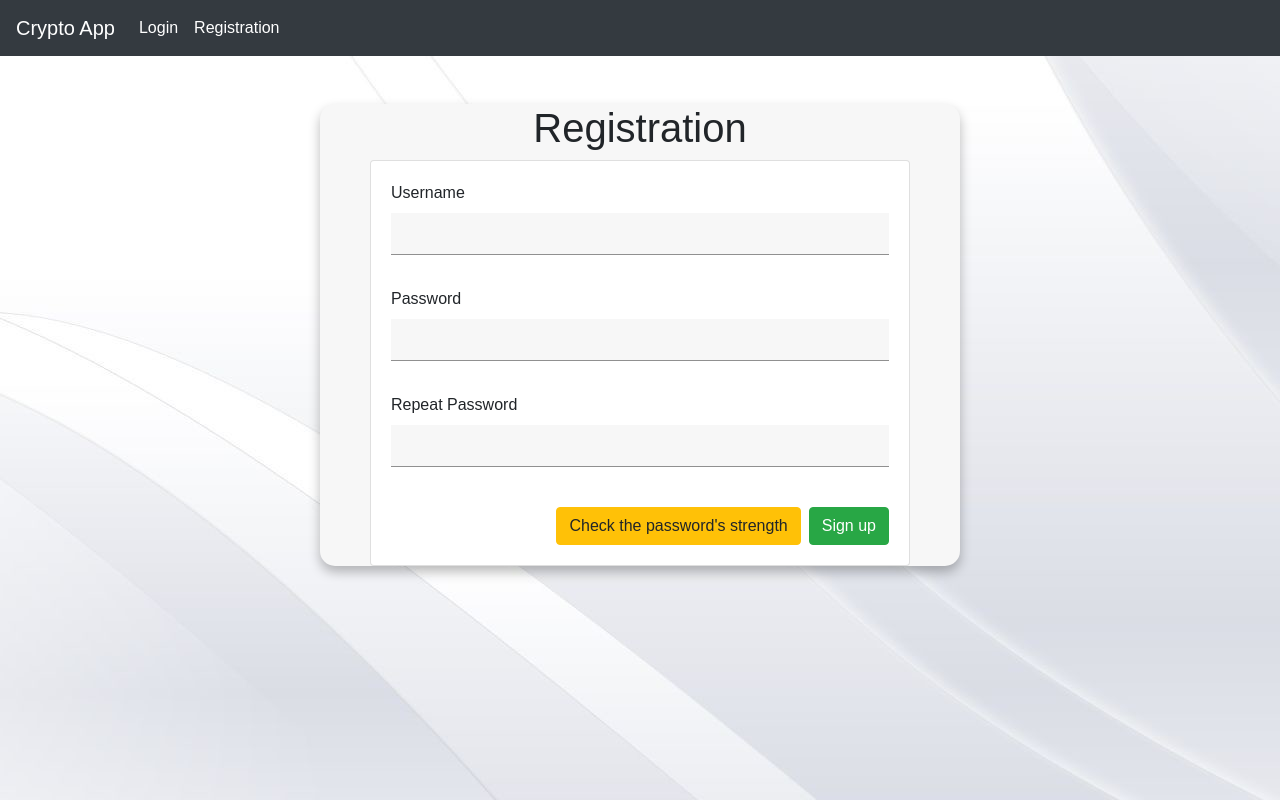
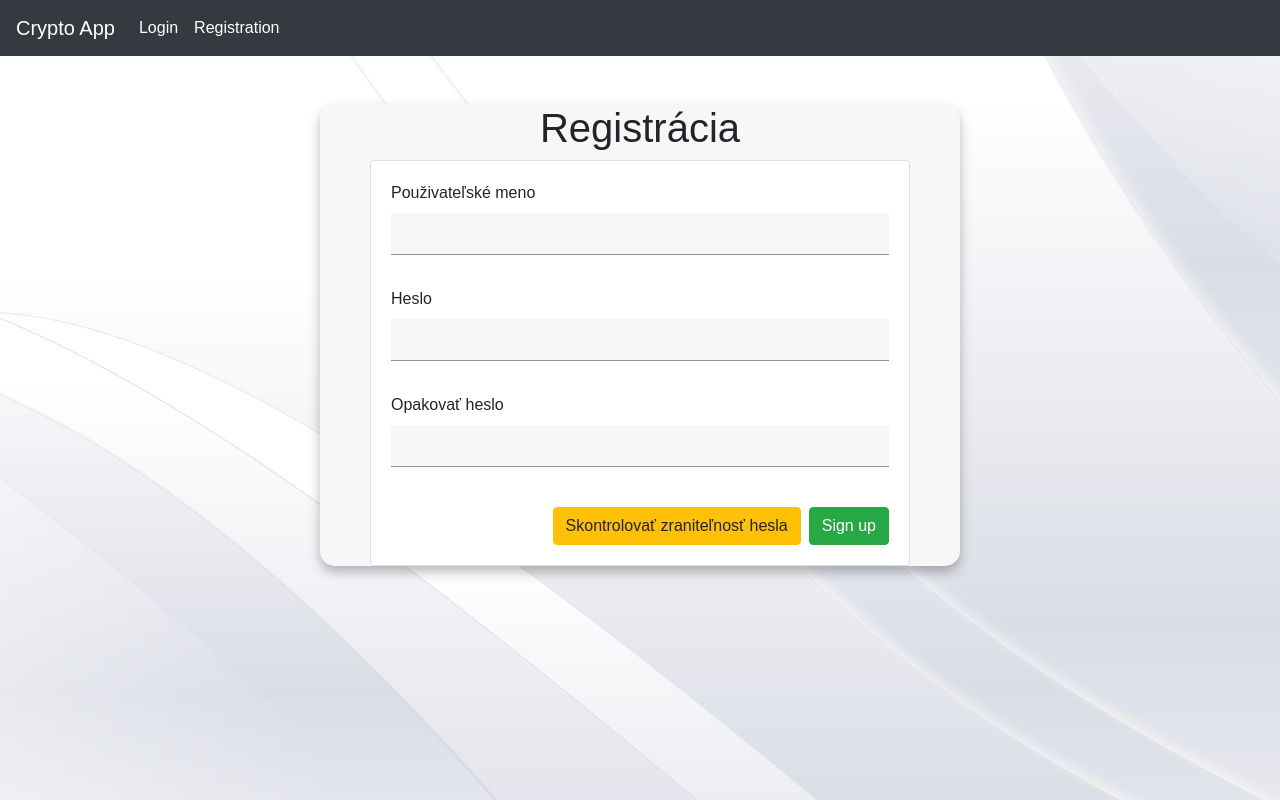
Before and after one commit to xSimekj1/UBP, an Angular app in the folder zadanie/: page /signup in a window 1280 px wide. Built offline with nearby package versions, Linux system fonts and the light colour scheme.

Commit message:
minor fixes, translation sign-up page

```diff
--- a/zadanie/src/app/code/file-management/file-management.component.ts
+++ b/zadanie/src/app/code/file-management/file-management.component.ts
@@ -32,7 +32,6 @@ export class FileManagementComponent implements OnInit {
     this.fileService.getFilesByUsername().subscribe(
       filemetadata => {
         this.filesData = filemetadata;
-        console.log(filemetadata);
       },
       error => {
         // TODO: log error
--- a/zadanie/src/app/code/signup/signup.component.html
+++ b/zadanie/src/app/code/signup/signup.component.html
@@ -1,41 +1,43 @@
 <app-menu></app-menu>
 <div class="mt-5 container col-lg-6">
-  <h1 class="text-center">Registration</h1>
+  <h1 class="text-center">Registrácia</h1>
   <div class="card">
     <div class="card-body">
-      <!-- <form class="form-group"> -->
         <!-- <div class="alert alert-warning" *ngIf='notEqualPasswords'>{{errorMessage1}}</div>
         <div class="alert alert-warning" *ngIf='usedUsername'>{{errorMessage2}}</div> -->
 
         <div class="user-input-group">
-          <label for="username">Username</label>
+          <label for="username">Použivateľské meno</label>
           <input type="text" id="username" [(ngModel)]="username">
           <div class="warning-message-wrapper">
-            <p *ngIf="userAlreadyExists">Unfortunately, the username is already taken.</p>
+            <p *ngIf="userAlreadyExists">Toto užívateľské meno už existuje.</p>
           </div>
         </div>
 
         <div class="user-input-group">
-          <label for="password">Password</label>
-          <input type="text" id="password" [(ngModel)]="password">
+          <label for="password">Heslo</label>
+          <input type="password" id="password" [(ngModel)]="password">
           <div class="warning-message-wrapper">
             <p *ngIf="password.length > 0">{{ checkPassword() }}</p>
           </div>
         </div>
 
         <div class="user-input-group">
-          <label for="password-repeat">Repeat Password</label>
-          <input type="text" id="password-repeat" [(ngModel)]="passwordRepeat">
+          <label for="password-repeat">Opakovať heslo</label>
+          <input type="password" id="password-repeat" [(ngModel)]="passwordRepeat">
           <div class="warning-message-wrapper" >
-            <p *ngIf="checkEqualPasswords() && passwordRepeat.length > 7">The passwords do not equal.</p>
+            <p *ngIf="checkEqualPasswords() && passwordRepeat.length > 7">Heslá sa nezhodujú.</p>
           </div>
         </div>
 
         <div class="btn-wrapper">
-          <button (click)=checkPasswordStrength() class="btn btn-warning">Check the password's strength</button>
+          <button (click)=checkPasswordStrength()
+                  class="btn btn-warning"
+                  title="Umožní skontrolovať zraniteľnosť voči slovníkovému útoku">
+                  Skontrolovať zraniteľnosť hesla</button>
           <button (click)=handleSignUp() class="btn btn-success">Sign up</button>
         </div>
-      <!-- </form> -->
+
     </div>
   </div>
 </div>
--- a/zadanie/src/app/code/signup/signup.component.ts
+++ b/zadanie/src/app/code/signup/signup.component.ts
@@ -35,7 +35,7 @@ export class SignupComponent implements OnInit, OnDestroy {
   handleSignUp() {
 
     if (this.password === this.passwordRepeat
-        && this.username.length >= 3
+        && this.username.length >= 4
         && this.username.length <= 15) {
       this.authServiceRegisterSub = this.authService.registerUser(this.username, this.password).subscribe(
         data => {
@@ -74,18 +74,23 @@ export class SignupComponent implements OnInit, OnDestroy {
   checkPassword(): string {
     let message = '';
 
-    if (this.password.length <= 7 && this.password.length <= 20) {
-      message += 'The password has to be longer than 7 characters but less than 20. ';
+    if (this.password.length <= 8 && this.password.length <= 20) {
+      message += 'Dĺžka hesla musí byť medzi 8 a 20 znakmi. ';
     }
 
-    let regex = new RegExp('(?=.*[a-z])(?=.*[A-Z])');
+    let regex = new RegExp('(?=.*[a-z])');
     if (!regex.test(this.password)) {
-      message += 'The password has to have at least 1 upper case character and 1 lower case. ';
+      message += 'Minimálne 1 malý znak (a-z). ';
+    }
+
+    regex = new RegExp('(?=.*[A-Z])');
+    if (!regex.test(this.password)) {
+      message += 'Minimálne 1 veľký znak (A-Z). ';
     }
 
     regex = new RegExp('(?=.*[0-9])');
     if (!regex.test(this.password)) {
-      message += 'The password has to have at least 1 numerical character. ';
+      message += 'Doplňte aspoň 1 numerický znak.';
     }
 
     return message;
```
